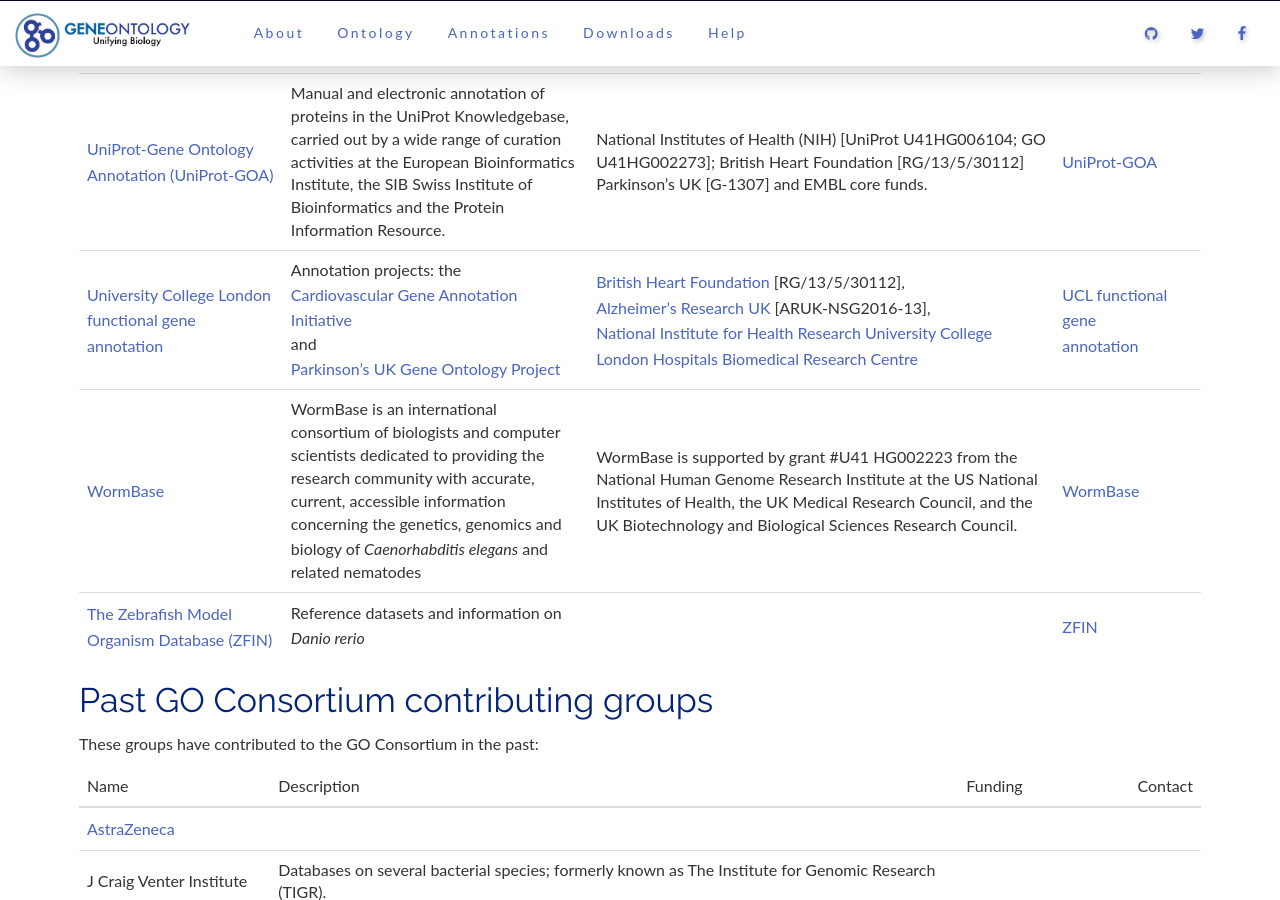
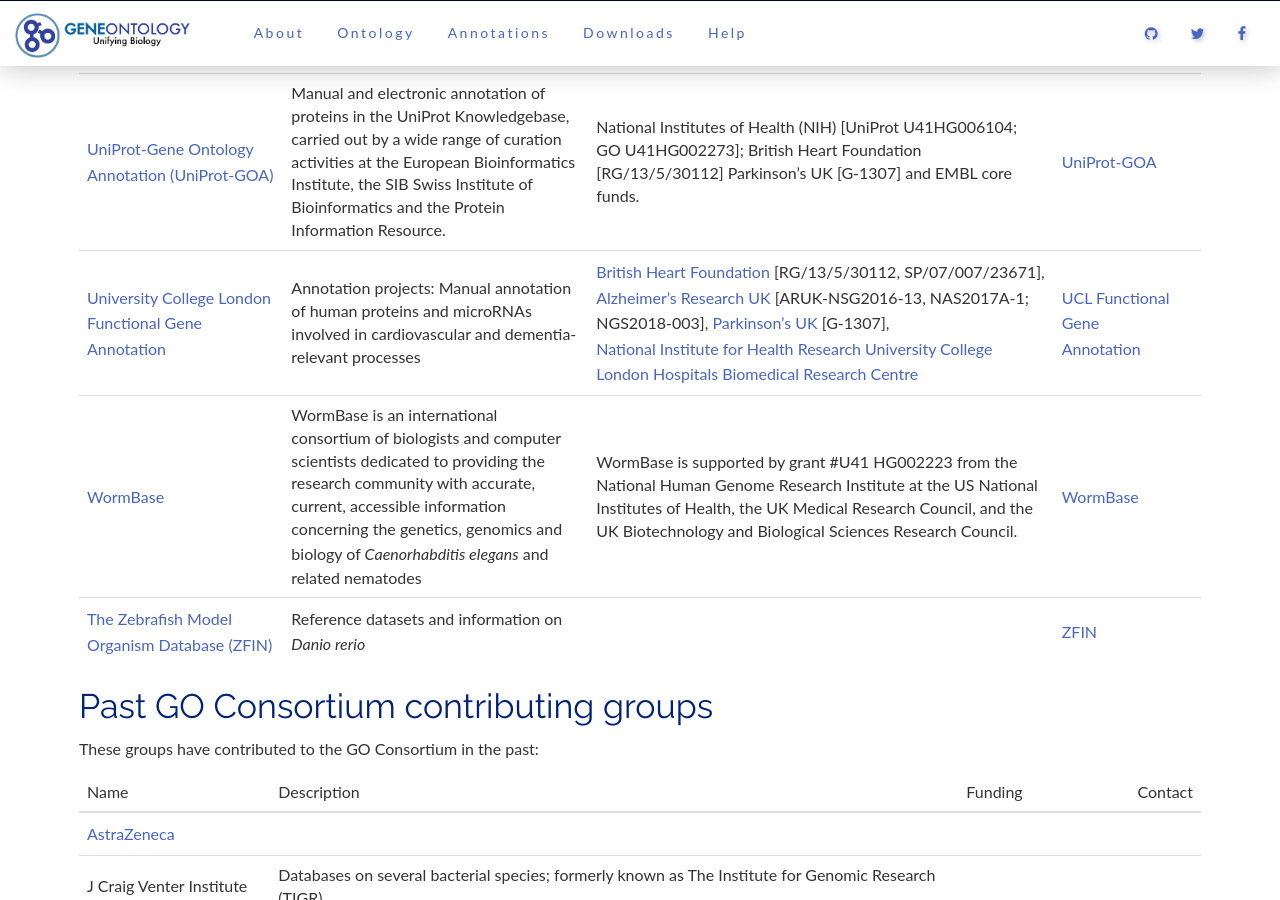
Before and after one commit to geneontology/geneontology.github.io, a Jekyll site: the page built from _docs/annotation-contributors.md, in a window 1280 px wide and 900 px high, scrolled down 3311 px. Built offline with Jekyll 4.4.1, drawn with Linux system fonts in a browser that asks for light colours; nearby versions of some CDN libraries.

Commit message:
Update annotation-contributors.md
Fixing UCL section as per https://github.com/geneontology/helpdesk/issues/182

```diff
--- a/_docs/annotation-contributors.md
+++ b/_docs/annotation-contributors.md
@@ -45,7 +45,7 @@
 |[SYSCILIA](http://syscilia.org/){:target="blank"}| 	The European project SYSCILIA is a systems biology approach to dissect cilia function and its disruption in human genetic disease |	European Community's Seventh Framework Programme (FP7/2007-2013) under the Health Cooperation Programme. |	[SYSCILIA](http://syscilia.org/contacts.shtml){:target="blank"}|
 |[Tetrahymena Genome Database (TGD)](http://ciliate.org/index.php/home/welcome){:target="blank"}| 	Database of information about the Tetrahymena thermophila genome sequence determined at The Institute for Genomic Research (TIGR) | |[TGD](mailto:ciliate-curator@bradley.edu)|
 |[UniProt-Gene Ontology Annotation (UniProt-GOA)](http://www.ebi.ac.uk/GOA){:target="blank"}|	Manual and electronic annotation of proteins in the UniProt Knowledgebase, carried out by a wide range of curation activities at the European Bioinformatics Institute, the SIB Swiss Institute of Bioinformatics and the Protein Information Resource. |	National Institutes of Health (NIH) [UniProt U41HG006104; GO U41HG002273]; British Heart Foundation [RG/13/5/30112] Parkinson's UK [G-1307] and EMBL core funds.| 	[UniProt-GOA](mailto:goa@ebi.ac.uk)|
-|[University College London functional gene annotation](http://geneontology.org/external-project/cardiovascular-gene-annotation-initiative){:target="blank"}| 	Annotation projects: the [Cardiovascular Gene Annotation Initiative](http://www.ucl.ac.uk/functional-gene-annotation/cardiovascular){:target="blank"} and [Parkinson’s UK Gene Ontology Project](http://www.ucl.ac.uk/functional-gene-annotation/neurological){:target="blank"}  |	[British Heart Foundation](http://www.bhf.org.uk/){:target="blank"} [RG/13/5/30112], [Alzheimer's Research UK](http://www.alzheimersresearchuk.org/){:target="blank"} [ARUK-NSG2016-13], [National Institute for Health Research University College London Hospitals Biomedical Research Centre](http://www.uclhospitals.brc.nihr.ac.uk/){:target="blank"}	|[UCL functional gene annotation](mailto:goannotation@ucl.ac.uk)|
+|[University College London Functional Gene Annotation](http://geneontology.org/external-project/cardiovascular-gene-annotation-initiative){:target="blank"}| 	Annotation projects: Manual annotation of human proteins and microRNAs involved in cardiovascular and dementia-relevant processes  |	[British Heart Foundation](http://www.bhf.org.uk/){:target="blank"} [RG/13/5/30112, SP/07/007/23671], [Alzheimer's Research UK](http://www.alzheimersresearchuk.org/){:target="blank"} [ARUK-NSG2016-13, NAS2017A-1; NGS2018-003], [Parkinson's UK](https://www.parkinsons.org.uk/){:target="blank"} [G-1307], [National Institute for Health Research University College London Hospitals Biomedical Research Centre](http://www.uclhospitals.brc.nihr.ac.uk/){:target="blank"}	|[UCL Functional Gene Annotation](mailto:goannotation@ucl.ac.uk)|
 |[WormBase](http://www.wormbase.org/){:target="blank"}| 	WormBase is an international consortium of biologists and computer scientists dedicated to providing the research community with accurate, current, accessible information concerning the genetics, genomics and biology of *Caenorhabditis elegans* and related nematodes |	WormBase is supported by grant #U41 HG002223 from the National Human Genome Research Institute at the US National Institutes of Health, the UK Medical Research Council, and the UK Biotechnology and Biological Sciences Research Council.| [WormBase](http://www.wormbase.org/tools/support){:target="blank"}|
 |[The Zebrafish Model Organism Database (ZFIN)](http://zfin.org/){:target="blank"}| 	Reference datasets and information on *Danio rerio* |	|  	[ZFIN](mailto:curators@zfin.org)|
 
```
